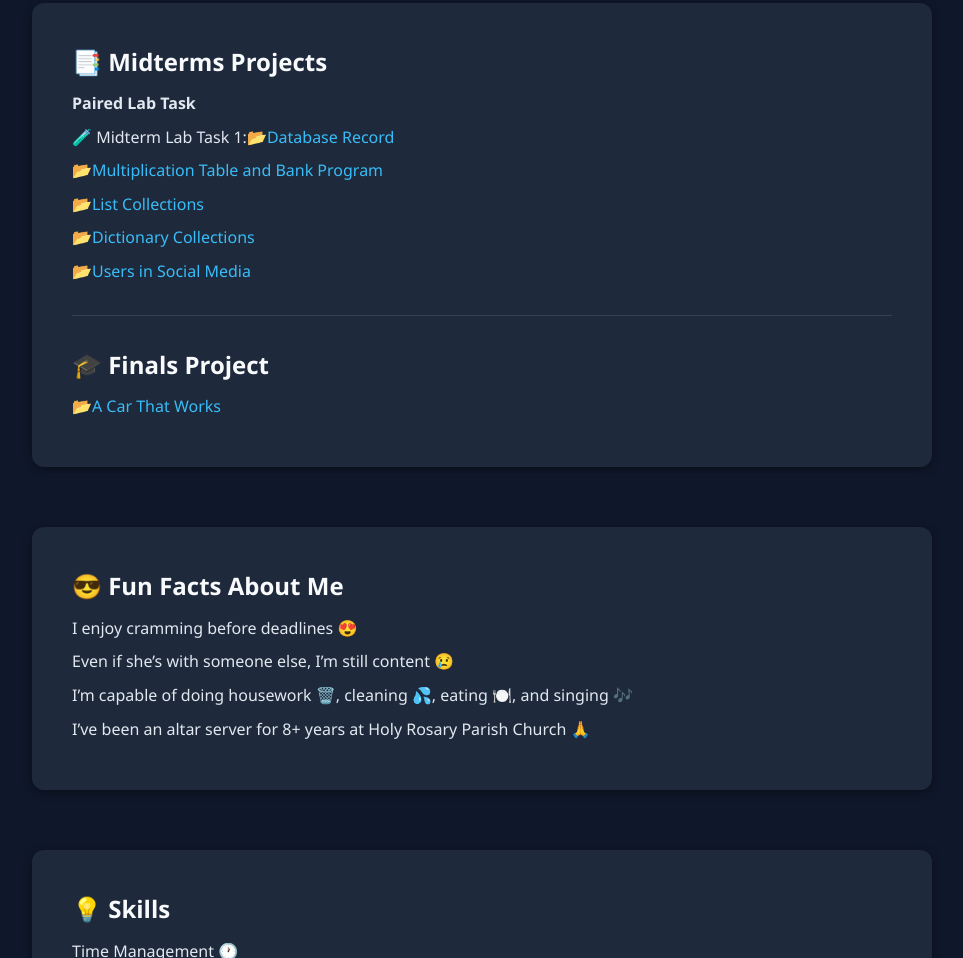
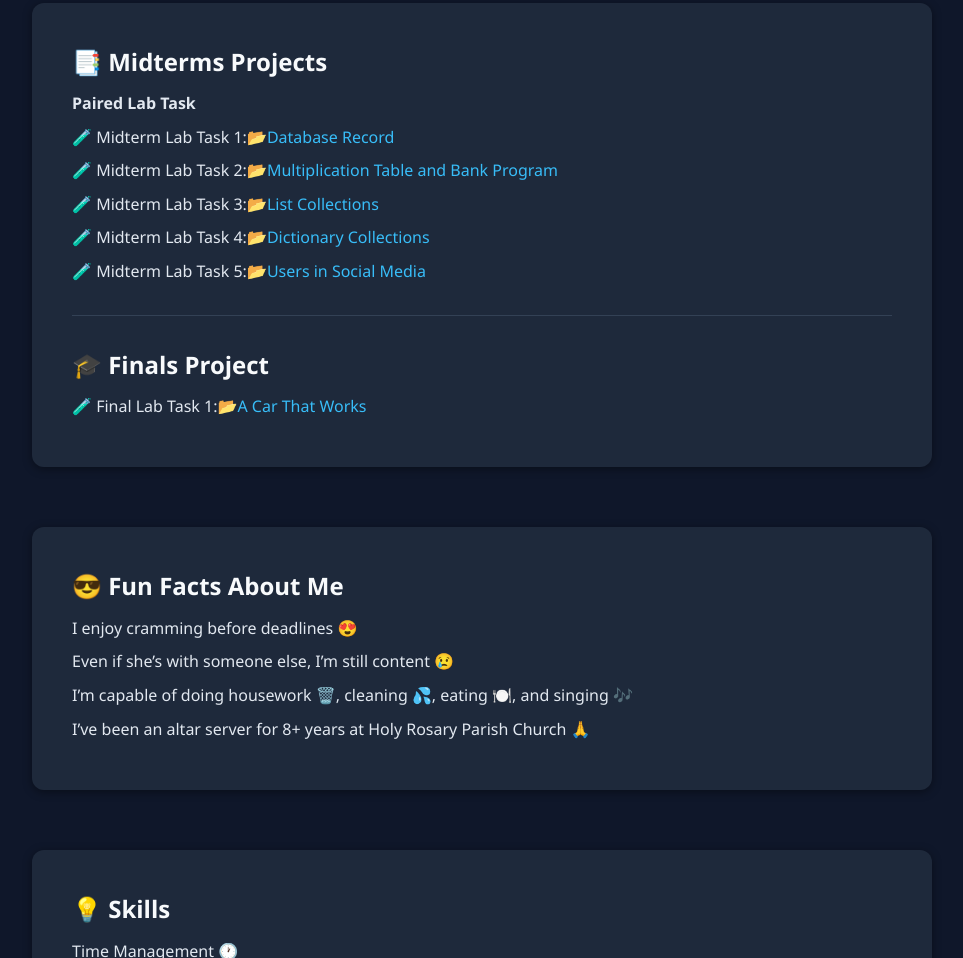
Before and after one commit to villarjames0550/700P-Lab-Projectss-, a plain HTML site: page index.html in a window 1280 px wide. Shown: the part 1489-2447 px from the top of the page, without its empty margins (158-1121 px from the left). Drawn offline with Linux system fonts and the light colour scheme.

Commit message:
Update index.html

```diff
--- a/index.html
+++ b/index.html
@@ -182,17 +182,17 @@
     <ul>
       <li><strong>Paired Lab Task</strong></li>
     <li>🧪 <span class="disabled-task">Midterm Lab Task 1:<a href="https://github.com/villarjames0550/700P-Lab-Projectss-/blob/main/MIDTERMS/LAB%20TASKS/TorresxVillar%20-%20Lab%20task1.pdf">📂Database Record</a></li>
-      <li><a href="https://github.com/villarjames0550/700P-Lab-Projectss-/blob/main/MIDTERMS/LAB%20TASKS/James%20G%20-%20Lab%20task2.pdf">📂Multiplication Table and Bank Program</a></li>
-      <li><a href="https://github.com/villarjames0550/700P-Lab-Projectss-/blob/main/MIDTERMS/LAB%20TASKS/JamesG%20-%20Lab%20task3.pdf">📂List Collections</a></li>
-      <li><a href="https://github.com/villarjames0550/700P-Lab-Projectss-/blob/main/MIDTERMS/LAB%20TASKS/James%20-%20Lab%20task4.pdf">📂Dictionary Collections</a></li>
-      <li><a href="https://github.com/villarjames0550/700P-Lab-Projectss-/blob/main/MIDTERMS/LAB%20TASKS/JamesV%20-%20Lab%20task%205.pdf">📂Users in Social Media</a></li>
+    <li>🧪 <span class="disabled-task">Midterm Lab Task 2:<a href="https://github.com/villarjames0550/700P-Lab-Projectss-/blob/main/MIDTERMS/LAB%20TASKS/James%20G%20-%20Lab%20task2.pdf">📂Multiplication Table and Bank Program</a></li>
+    <li>🧪 <span class="disabled-task">Midterm Lab Task 3:<a href="https://github.com/villarjames0550/700P-Lab-Projectss-/blob/main/MIDTERMS/LAB%20TASKS/JamesG%20-%20Lab%20task3.pdf">📂List Collections</a></li>
+    <li>🧪 <span class="disabled-task">Midterm Lab Task 4:<a href="https://github.com/villarjames0550/700P-Lab-Projectss-/blob/main/MIDTERMS/LAB%20TASKS/James%20-%20Lab%20task4.pdf">📂Dictionary Collections</a></li>
+    <li>🧪 <span class="disabled-task">Midterm Lab Task 5:<a href="https://github.com/villarjames0550/700P-Lab-Projectss-/blob/main/MIDTERMS/LAB%20TASKS/JamesV%20-%20Lab%20task%205.pdf">📂Users in Social Media</a></li>
     </ul>
 
     <div class="divider"></div>
 
     <h2>🎓 Finals Project</h2>
     <ul>
-      <li><a href="https://github.com/villarjames0550/700P-Lab-Projectss-/blob/main/FINALS/LAB%20TASKS/James%20-%20Lab%20Task%231.pdf">📂A Car That Works</a></li>
+    <li>🧪 <span class="disabled-task">Final Lab Task 1:<a href="https://github.com/villarjames0550/700P-Lab-Projectss-/blob/main/FINALS/LAB%20TASKS/James%20-%20Lab%20Task%231.pdf">📂A Car That Works</a></li>
     </ul>
   </section>
 
```
